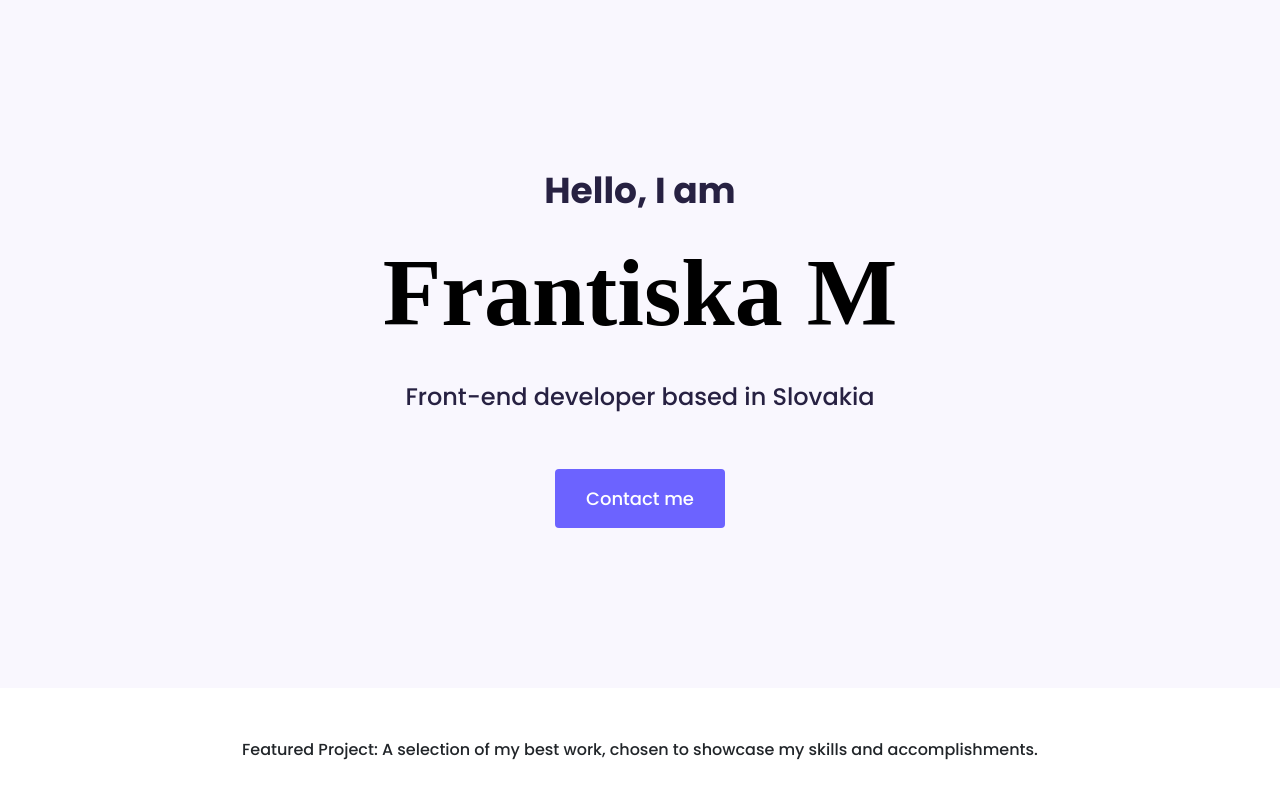
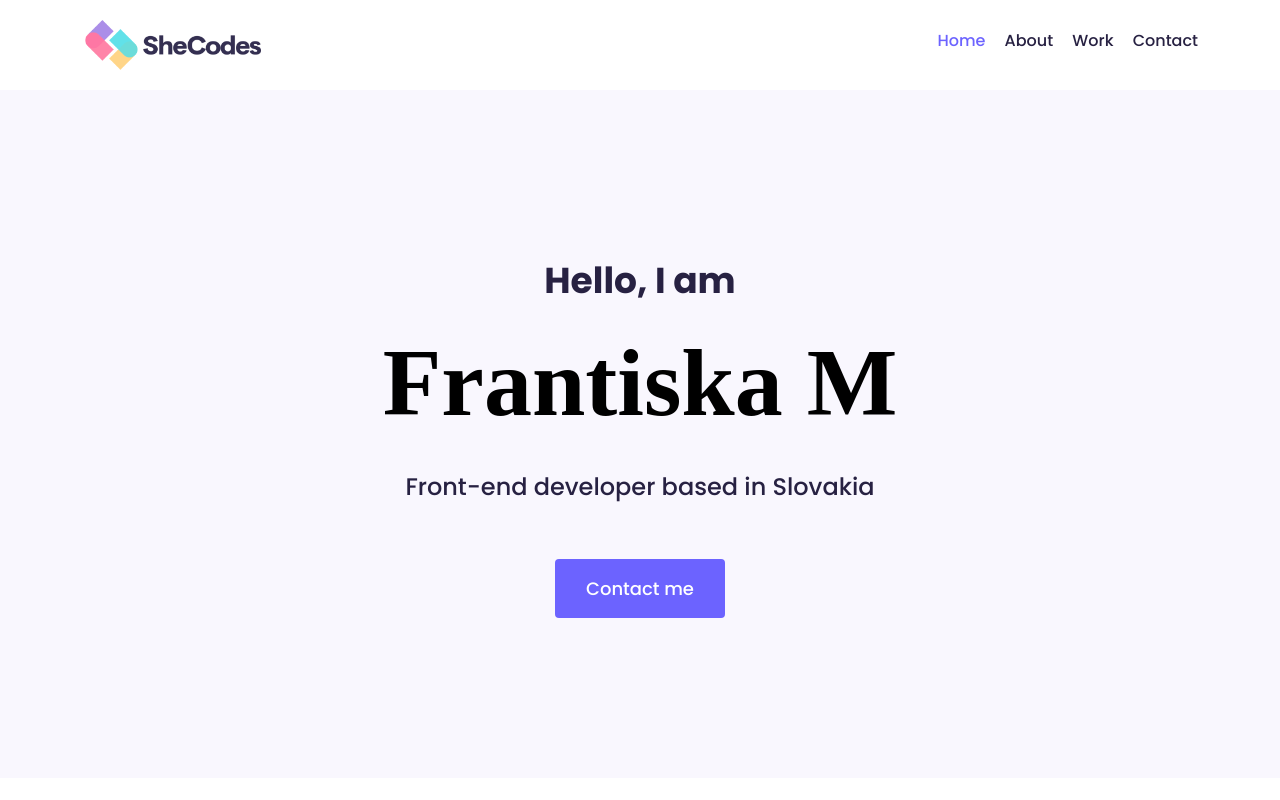
Before and after one commit to FrantiskaM/portfolio-project-fm, a plain HTML site: page index.html in a window 1280 px wide. Shown: the top 800 px of the page. Drawn offline with nearby package versions, Linux system fonts and the light colour scheme.

Commit message:
Created header of the site

```diff
--- a/index.html
+++ b/index.html
@@ -24,6 +24,32 @@
     <title>Portfolio project Frantiska</title>
   </head>
   <body>
+    <div class="container">
+      <nav class="d-flex justify-content-between">
+        <a href=""
+          ><img src="images/logo.png" class="logo d-none d-md-block" alt="" />
+          <img
+            src="images/logo-small.jpg"
+            class="logo d-block d-md-none"
+            alt=""
+          />
+        </a>
+        <ul>
+          <li class="active">
+            <a href="/">Home</a>
+          </li>
+          <li>
+            <a href="/about.html">About</a>
+          </li>
+          <li>
+            <a href="/work.html">Work</a>
+          </li>
+          <li>
+            <a href="/contact.html">Contact</a>
+          </li>
+        </ul>
+      </nav>
+    </div>
     <div class="hero">
       <p>Hello, I am</p>
       <h1>Frantiska M</h1>
--- a/styles/portfolio.css
+++ b/styles/portfolio.css
@@ -122,6 +122,37 @@ p {
   padding: 120px 60px;
 }
 
+.logo {
+  max-height: 50px;
+}
+
+nav {
+  padding: 20px 0;
+}
+
+nav ul {
+  padding: 0;
+  margin: 0;
+}
+
+nav li {
+  display: inline;
+  list-style: none;
+  line-height: 42px;
+  margin-left: 15px;
+}
+
+nav a {
+  text-decoration: none;
+  color: #272142;
+  transition: all 100ms ease-in-out;
+}
+
+nav a:hover,
+nav li.active a {
+  color: var(--primary-color);
+}
+
 @media (max-width: 900px) {
   h1 {
     font-size: 44px;
```
Also changed, not shown: images/logo-small.jpg (added), images/logo.png (added).
